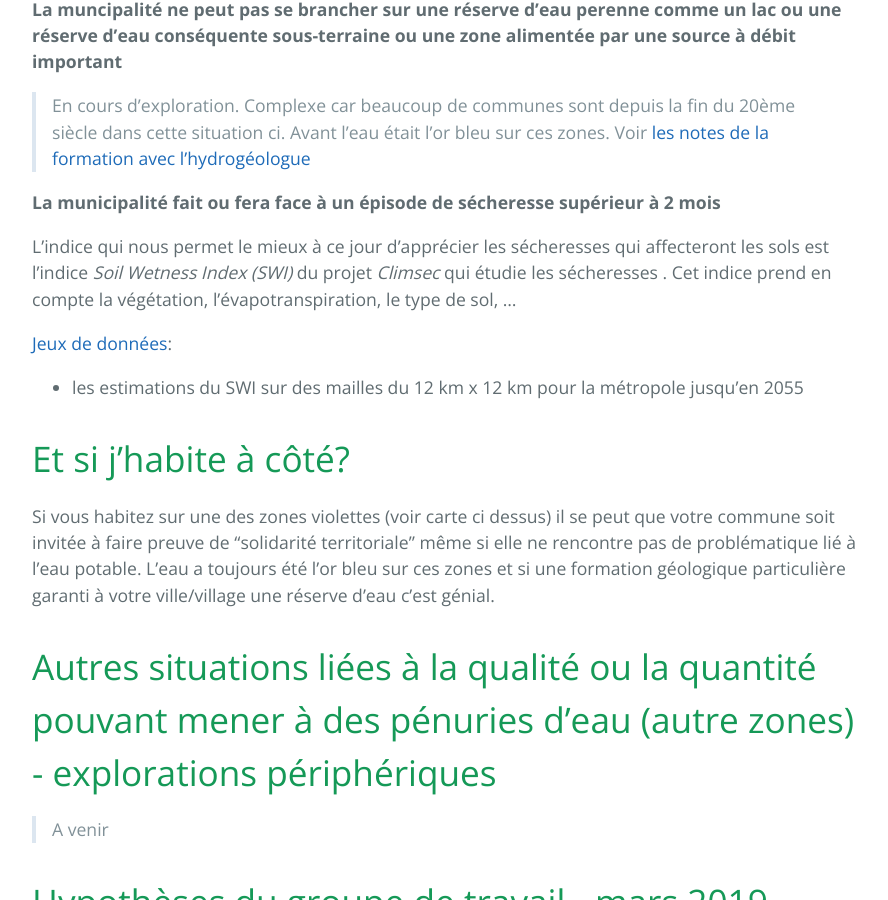
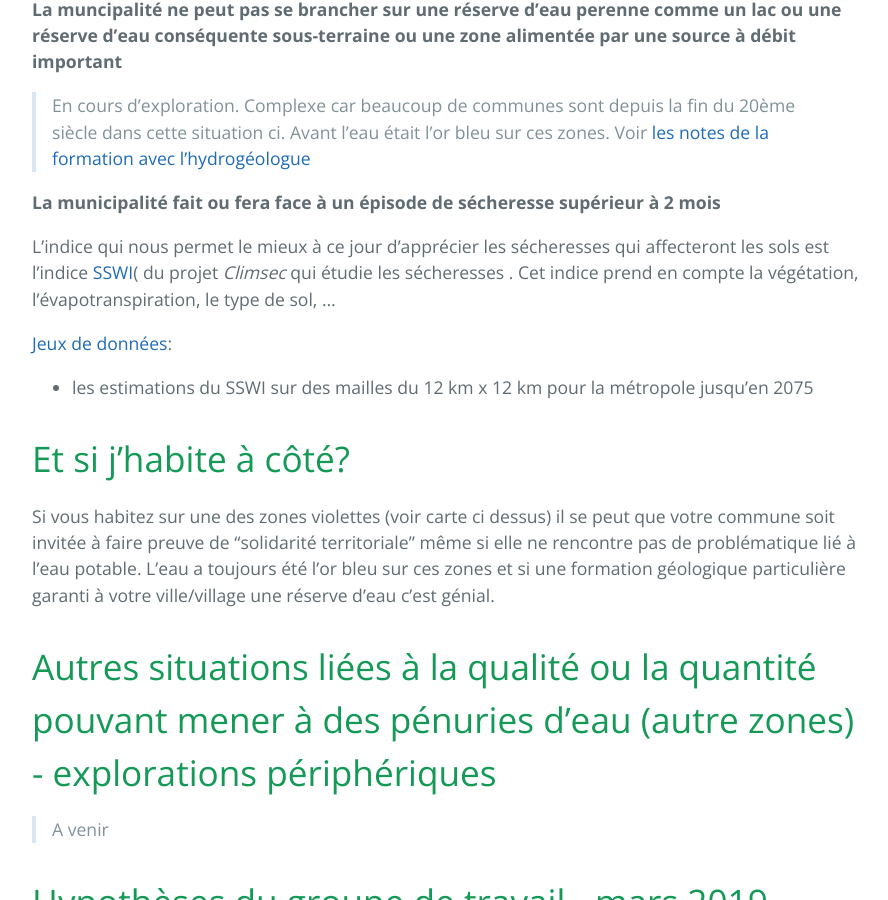
Before and after one commit to secheresses/Ancien-site, a Jekyll site: the page built from pages/risques-penurie-eau.md, in a window 1280 px wide and 900 px high, scrolled down 3567 px. Shown: the whole window, without its empty margins (192-1080 px from the left). Built offline with Jekyll 4.4.1, drawn with Linux system fonts in a browser that asks for light colours.

Commit message:
correction indice sécheresse

```diff
--- a/pages/risques-penurie-eau.md
+++ b/pages/risques-penurie-eau.md
@@ -69,10 +69,10 @@ Autrement dit elle ne doit pas être approvisionnée par une réserve perenne en
 
 **La municipalité fait ou fera face à un épisode de sécheresse supérieur à 2 mois**
 
-L'indice qui nous permet le mieux à ce jour d'apprécier les sécheresses qui affecteront les sols est l'indice *Soil Wetness Index (SWI)* du projet *Climsec* qui étudie les sécheresses . Cet indice prend en compte la végétation, l'évapotranspiration, le type de sol, ...
+L'indice qui nous permet le mieux à ce jour d'apprécier les sécheresses qui affecteront les sols est l'indice [SSWI](http://www.drias-climat.fr/accompagnement/section/183)( du projet *Climsec* qui étudie les sécheresses . Cet indice prend en compte la végétation, l'évapotranspiration, le type de sol, ...
 
 [Jeux de données](../donnees):
-* les estimations du SWI sur des mailles du 12 km x 12 km pour la métropole jusqu'en 2055
+* les estimations du SSWI sur des mailles du 12 km x 12 km pour la métropole jusqu'en 2075
 
 Et si j'habite à côté?
 ===
```
